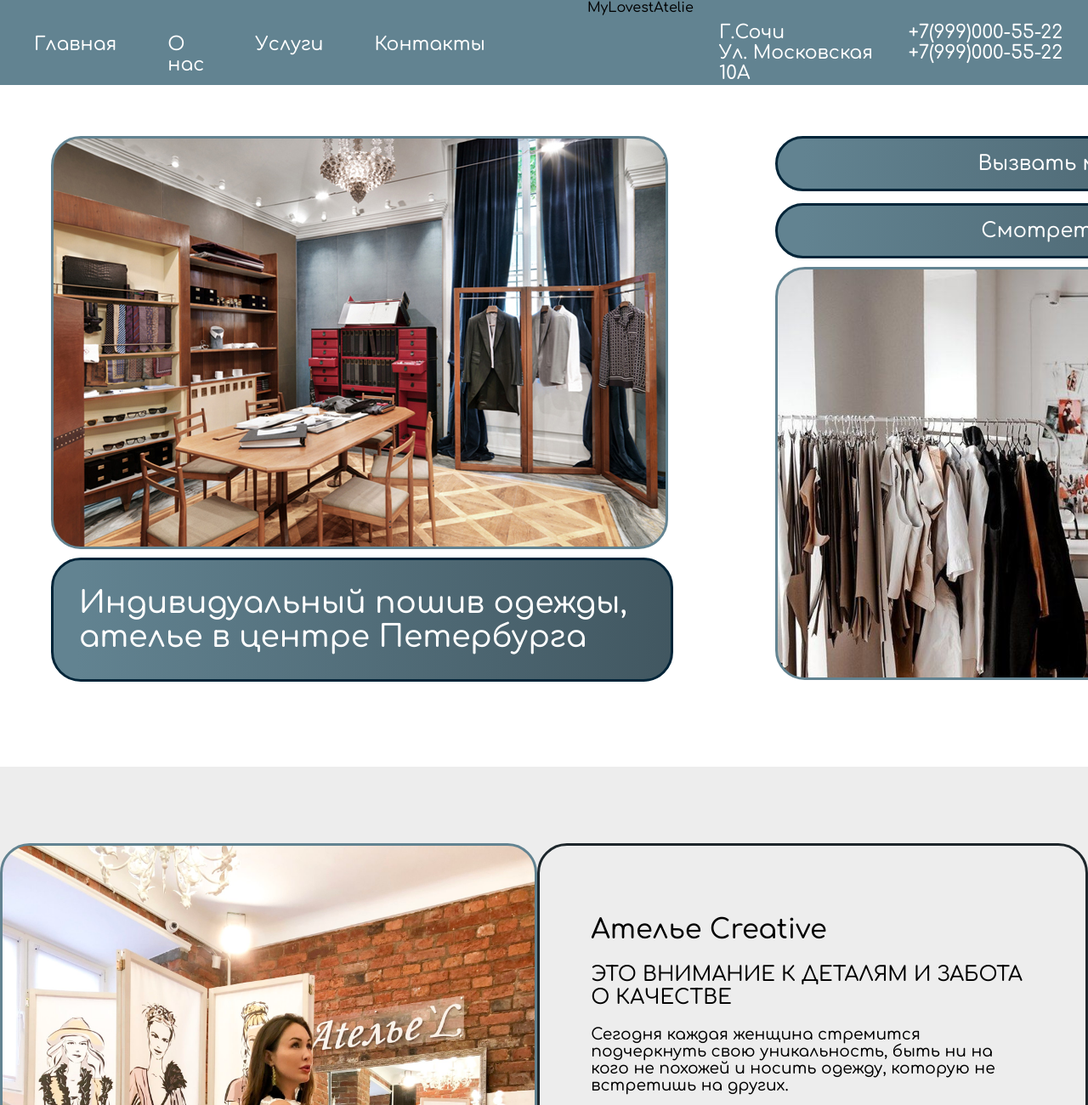
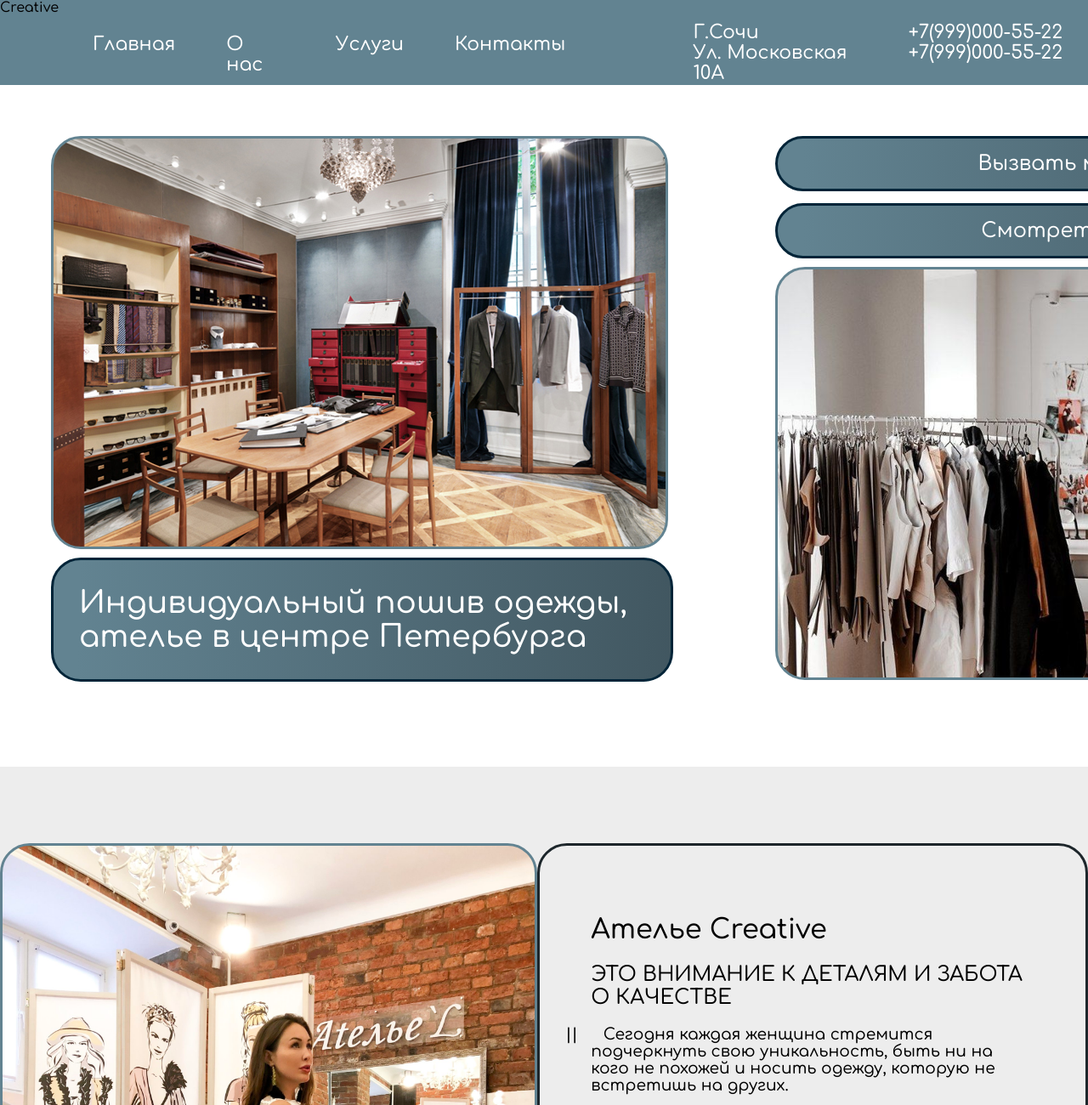
Before and after one commit to MrPupi/atelier, a plain HTML site: page index.html in a window 1280 px wide. Shown: the top 1300 px of the page at 85% size. Drawn offline with Linux system fonts and the light colour scheme.

Commit message:
пока что вот как то так

```diff
--- a/index.html
+++ b/index.html
@@ -20,6 +20,9 @@
 <body>
 
   <header id="head">
+    <div id="div_logo">
+      Creative
+    </div>
     <div id="div_navig">
       <nav>
         <ul>
@@ -29,9 +32,6 @@
           <li><a href="#">Контакты</a></li>
         </ul>
       </nav>
-    </div>
-    <div id="div_logo">
-      MyLovestAtelie
     </div>
     <div id="div_con_add">
       <span id="adress">
--- a/style.css
+++ b/style.css
@@ -95,7 +95,7 @@ body {
   transition: 1.25s ease;
   background-color: azure;
   color: #1D262B;
-  background: linear-gradient(9191.83deg, beige 4.34%, azure 206.31%);
+  background: linear-gradient(#FFFFFF,transition 1.25s, ease);
 }
 .buttons {
   transition: 0.325s;
@@ -159,3 +159,8 @@ body {
   margin: 60px 0;
   padding: 60px;
 }
+h3::before {
+  content: '||';
+  position: relative;
+  right: 30px;
+}
```
